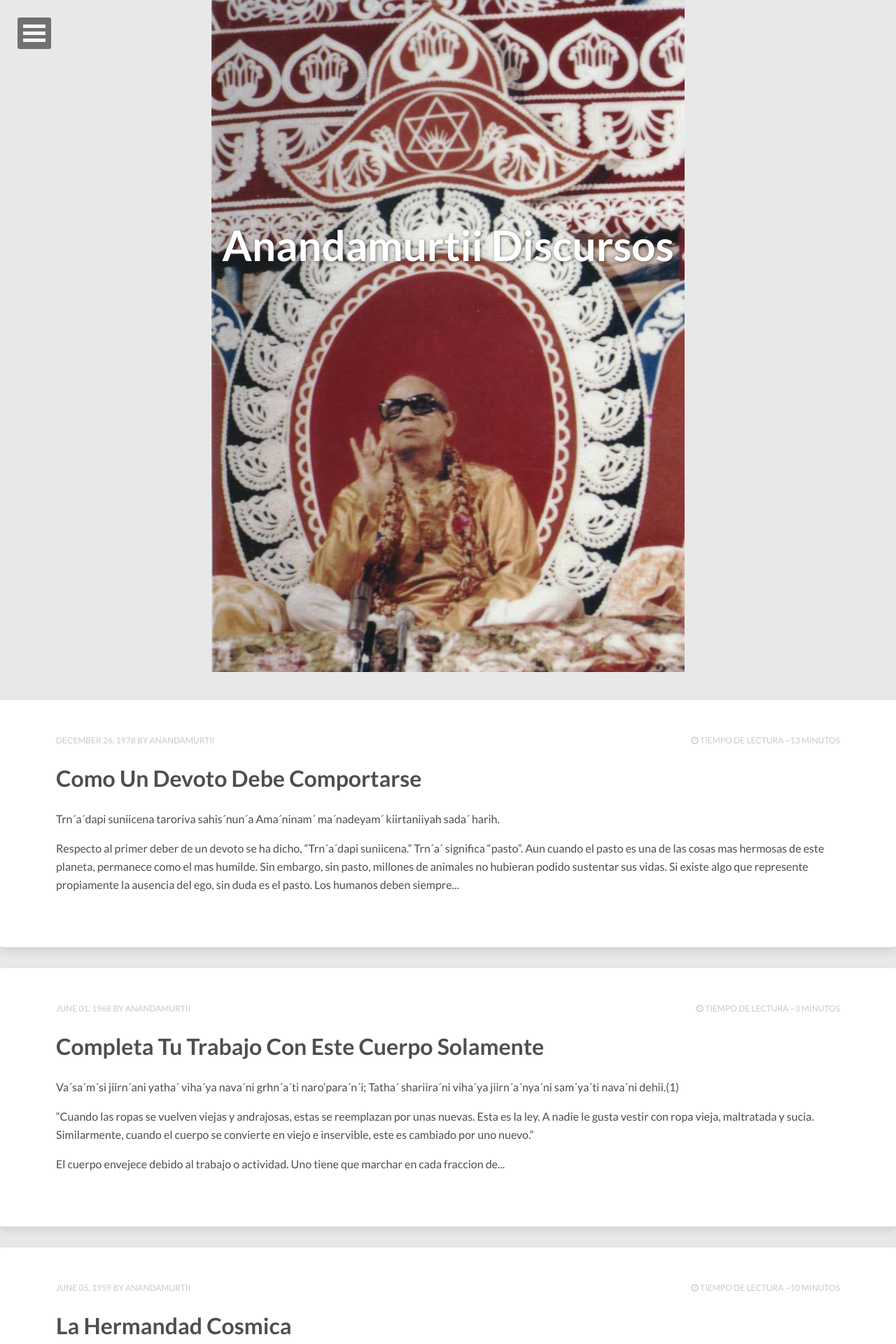
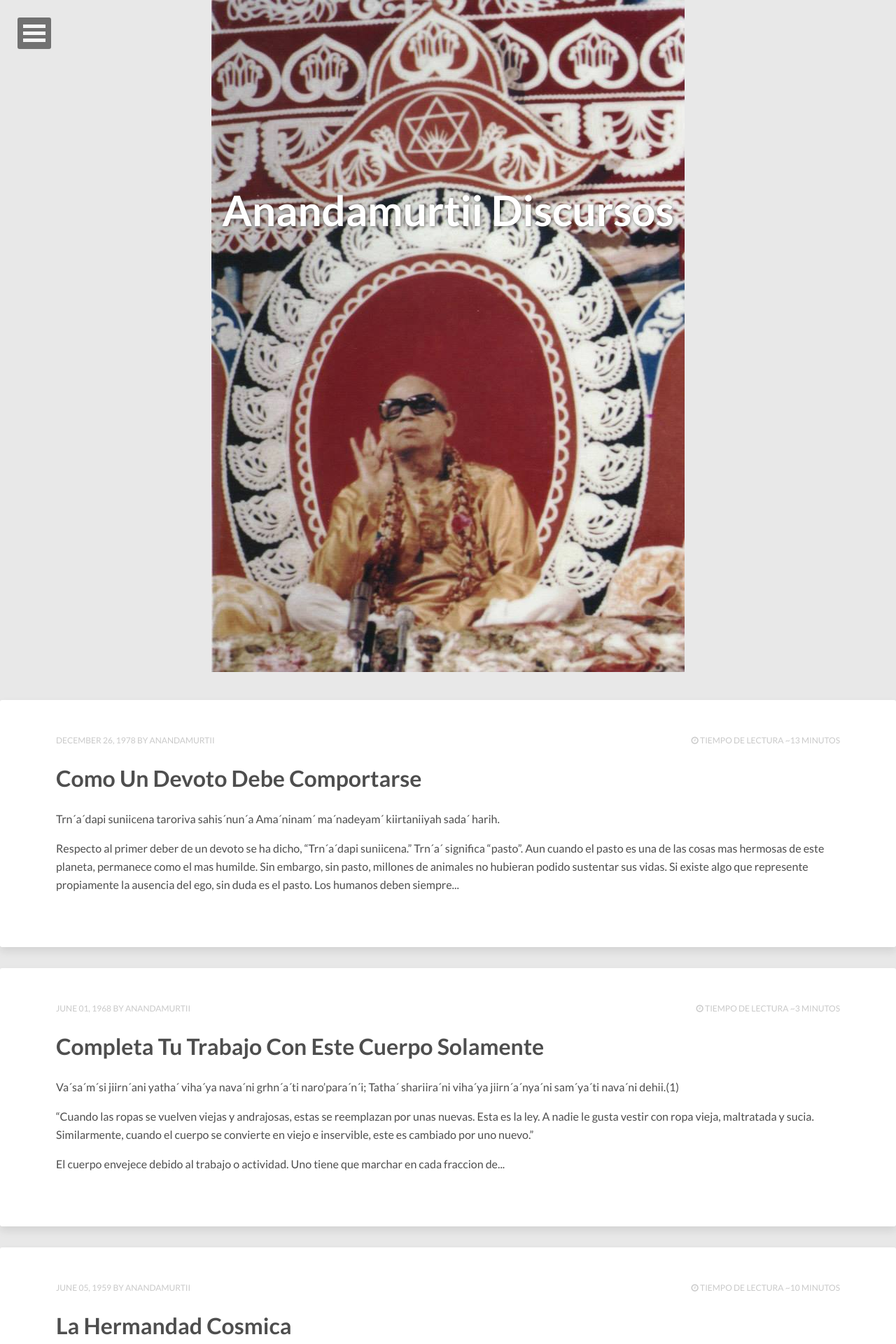
Before and after one commit to anandamurtiidiscursos/anandamurtiidiscursos.github.io, a Jekyll site: the page built from index.html, in a window 1280 px wide. Shown: the top 1920 px of the page at 70% size. Built offline with Jekyll 4.4.1, drawn with Linux system fonts in a browser that asks for light colours; nearby versions of some CDN libraries; the list of posts is cut into pages by our own code.

Commit message:
Updated _page.scss

```diff
--- a/_sass/_page.scss
+++ b/_sass/_page.scss
@@ -67,7 +67,7 @@
 	display: table;
 	margin-top: 0;
 	width: 100%;
-	height: 700px;
+	height: 600px;
 	overflow: hidden;
 	.header-title-wrap {
 		display: table-cell;
```
